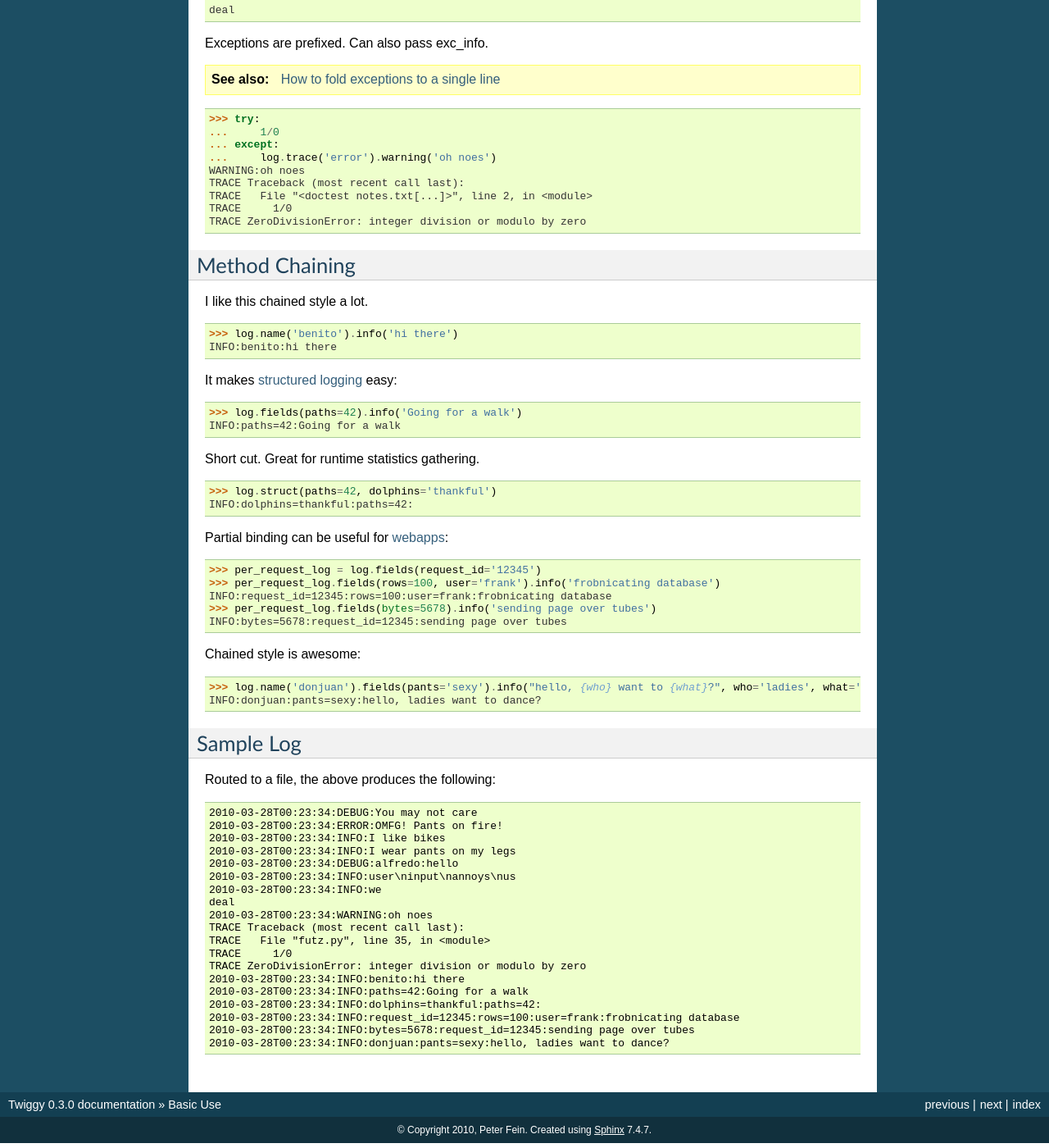
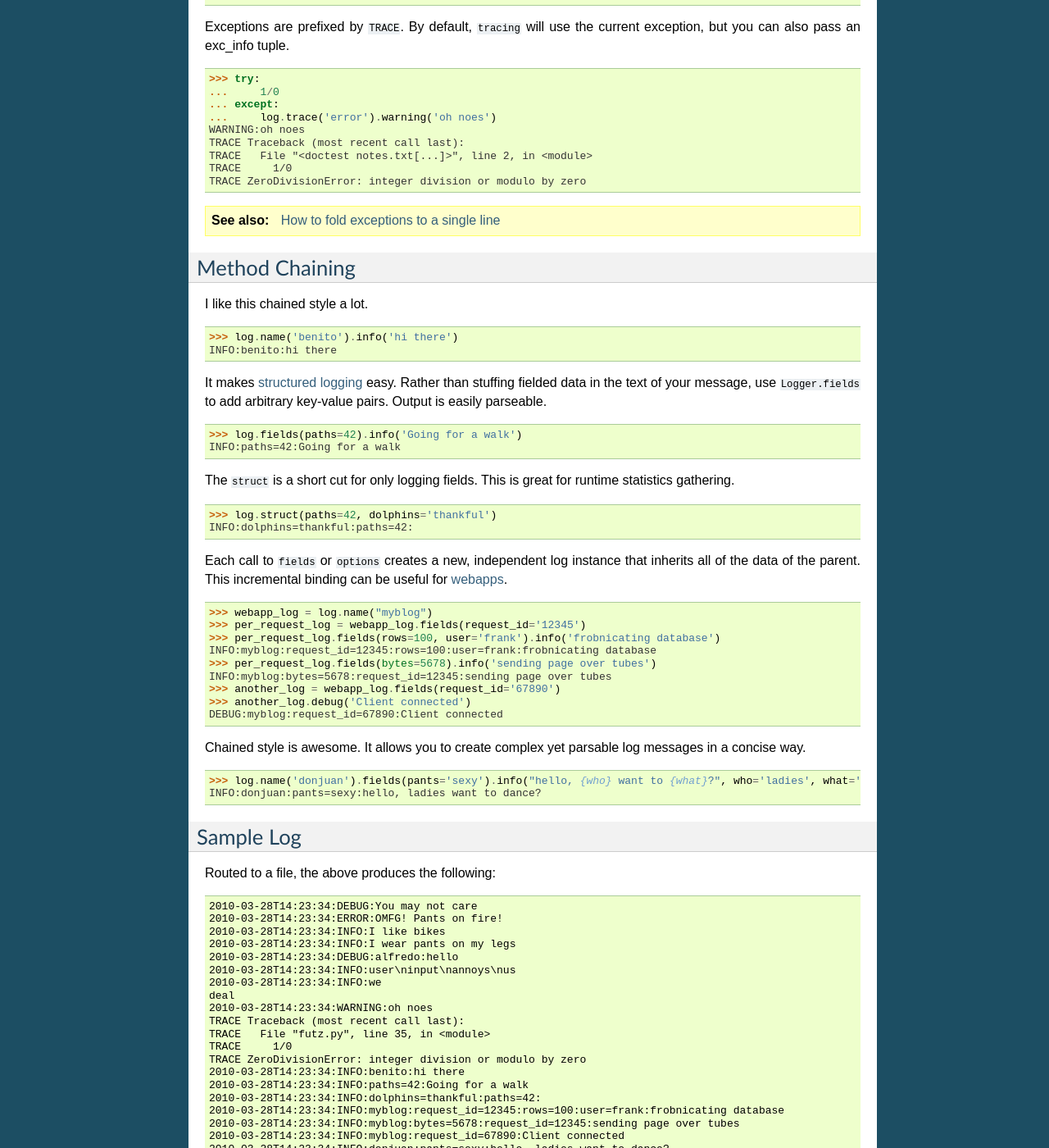
Before and after one commit to wearpants/twiggy, a Sphinx documentation site: the page built from doc/basic_use.rst, in a window 1280 px wide and 1400 px high, scrolled down 1053 px. Shown: the whole window at 82% size. Built offline with Sphinx 7.4.7, drawn with Linux system fonts in a browser that asks for light colours; cross-references to code outside the pages are shown as plain code; some of the changed text lies outside the part shown.

Commit message:
polish up basic_use

```diff
--- a/doc/basic_use.rst
+++ b/doc/basic_use.rst
@@ -16,27 +16,25 @@
 ****************
 Logging Messages
 ****************
+The main interface is the the magic **:class:`log <Logger>`**.
 
->>> from twiggy import *
-
-The main interface is the the magic **:class:`log <Logger>`**:
-
+>>> from twiggy import log
 >>> log #doctest:+ELLIPSIS
 <twiggy.Logger.Logger object at 0x...>
 
-It works out of the box, using standard :module:`levels <Levels>` :
+It works out of the box, using typical :module:`levels <Levels>`. Arbitrary levels are *not* supported.
 
 >>> log.debug('You may not care')
 DEBUG:You may not care
 >>> log.error('OMFG! Pants on fire!')
 ERROR:OMFG! Pants on fire!
 
-It supports a :ref:`variety of format strings<alternate-styles>`, defaulting to new-style:
+The log can handle messages in several styles of :ref:`format strings<alternate-styles>`, defaulting to new-style.
 
 >>> log.info('I wear {0} on my {where}', 'pants', where='legs')
 INFO:I wear pants on my legs
 
-You can name your loggers:
+You can name your loggers.
 
 >>> mylog = log.name('alfredo')
 >>> mylog.debug('hello')
@@ -45,18 +43,17 @@
 **************
 Better output
 **************
-Newlines are suppressed by default; that can be turned off per-message:
+Twiggy's default output strives to be user-friendly and to avoid pet peeves.
+
+Newlines are suppressed by default; that can be turned off per-message.
 
 >>> log.info('user\ninput\nannoys\nus')
 INFO:user\ninput\nannoys\nus
-
 >>> log.options(suppress_newlines=False).info('we\ndeal')
 INFO:we
 deal
 
-Exceptions are prefixed. Can also pass exc_info.
-
-.. seealso:: :ref:`How to fold exceptions to a single line<folding-exceptions>`
+Exceptions are prefixed by ``TRACE``. By default, :method:`tracing <Logger.trace>` will use the current exception, but you can also pass an exc_info tuple.
 
 >>> try:
 ...     1/0
@@ -68,6 +65,8 @@
 TRACE     1/0
 TRACE ZeroDivisionError: integer division or modulo by zero
 
+.. seealso:: :ref:`How to fold exceptions to a single line<folding-exceptions>`
+
 ******************
 Method Chaining
 ******************
@@ -76,25 +75,29 @@
 >>> log.name('benito').info('hi there')
 INFO:benito:hi there
 
-It makes :term:`structured logging` easy:
+It makes :term:`structured logging` easy. Rather than stuffing fielded data in the text of your message, use :method:`~Logger.fields` to add arbitrary key-value pairs.  Output is easily parseable.
 
 >>> log.fields(paths=42).info('Going for a walk')
 INFO:paths=42:Going for a walk
 
-Short cut.  Great for runtime statistics gathering.
+The :method:`struct` is a short cut for only logging fields. This is great for runtime statistics gathering.
 
 >>> log.struct(paths=42, dolphins='thankful')
 INFO:dolphins=thankful:paths=42:
 
-Partial binding can be useful for :ref:`webapps<wsgi-support>`:
+Each call to ``fields`` or ``options`` creates a new, independent log instance that inherits all of the data of the parent.  This incremental binding can be useful for :ref:`webapps<wsgi-support>`.
 
->>> per_request_log = log.fields(request_id='12345')
+>>> webapp_log = log.name("myblog")
+>>> per_request_log = webapp_log.fields(request_id='12345')
 >>> per_request_log.fields(rows=100, user='frank').info('frobnicating database')
-INFO:request_id=12345:rows=100:user=frank:frobnicating database
+INFO:myblog:request_id=12345:rows=100:user=frank:frobnicating database
 >>> per_request_log.fields(bytes=5678).info('sending page over tubes')
-INFO:bytes=5678:request_id=12345:sending page over tubes
+INFO:myblog:bytes=5678:request_id=12345:sending page over tubes
+>>> another_log = webapp_log.fields(request_id='67890')
+>>> another_log.debug('Client connected')
+DEBUG:myblog:request_id=67890:Client connected
 
-Chained style is awesome:
+Chained style is awesome. It allows you to create complex yet parsable log messages in a concise way.
 
 >>> log.name('donjuan').fields(pants='sexy').info("hello, {who} want to {what}?", who='ladies', what='dance')
 INFO:donjuan:pants=sexy:hello, ladies want to dance?
@@ -104,22 +107,23 @@
 *************************
 Routed to a file, the above produces the following::
 
-    2010-03-28T00:23:34:DEBUG:You may not care
-    2010-03-28T00:23:34:ERROR:OMFG! Pants on fire!
-    2010-03-28T00:23:34:INFO:I like bikes
-    2010-03-28T00:23:34:INFO:I wear pants on my legs
-    2010-03-28T00:23:34:DEBUG:alfredo:hello
-    2010-03-28T00:23:34:INFO:user\ninput\nannoys\nus
-    2010-03-28T00:23:34:INFO:we
+    2010-03-28T14:23:34:DEBUG:You may not care
+    2010-03-28T14:23:34:ERROR:OMFG! Pants on fire!
+    2010-03-28T14:23:34:INFO:I like bikes
+    2010-03-28T14:23:34:INFO:I wear pants on my legs
+    2010-03-28T14:23:34:DEBUG:alfredo:hello
+    2010-03-28T14:23:34:INFO:user\ninput\nannoys\nus
+    2010-03-28T14:23:34:INFO:we
     deal
-    2010-03-28T00:23:34:WARNING:oh noes
+    2010-03-28T14:23:34:WARNING:oh noes
     TRACE Traceback (most recent call last):
     TRACE   File "futz.py", line 35, in <module>
     TRACE     1/0
     TRACE ZeroDivisionError: integer division or modulo by zero
-    2010-03-28T00:23:34:INFO:benito:hi there
-    2010-03-28T00:23:34:INFO:paths=42:Going for a walk
-    2010-03-28T00:23:34:INFO:dolphins=thankful:paths=42:
-    2010-03-28T00:23:34:INFO:request_id=12345:rows=100:user=frank:frobnicating database
-    2010-03-28T00:23:34:INFO:bytes=5678:request_id=12345:sending page over tubes
-    2010-03-28T00:23:34:INFO:donjuan:pants=sexy:hello, ladies want to dance?
+    2010-03-28T14:23:34:INFO:benito:hi there
+    2010-03-28T14:23:34:INFO:paths=42:Going for a walk
+    2010-03-28T14:23:34:INFO:dolphins=thankful:paths=42:
+    2010-03-28T14:23:34:INFO:myblog:request_id=12345:rows=100:user=frank:frobnicating database
+    2010-03-28T14:23:34:INFO:myblog:bytes=5678:request_id=12345:sending page over tubes
+    2010-03-28T14:23:34:INFO:myblog:request_id=67890:Client connected
+    2010-03-28T14:23:34:INFO:donjuan:pants=sexy:hello, ladies want to dance?
```
